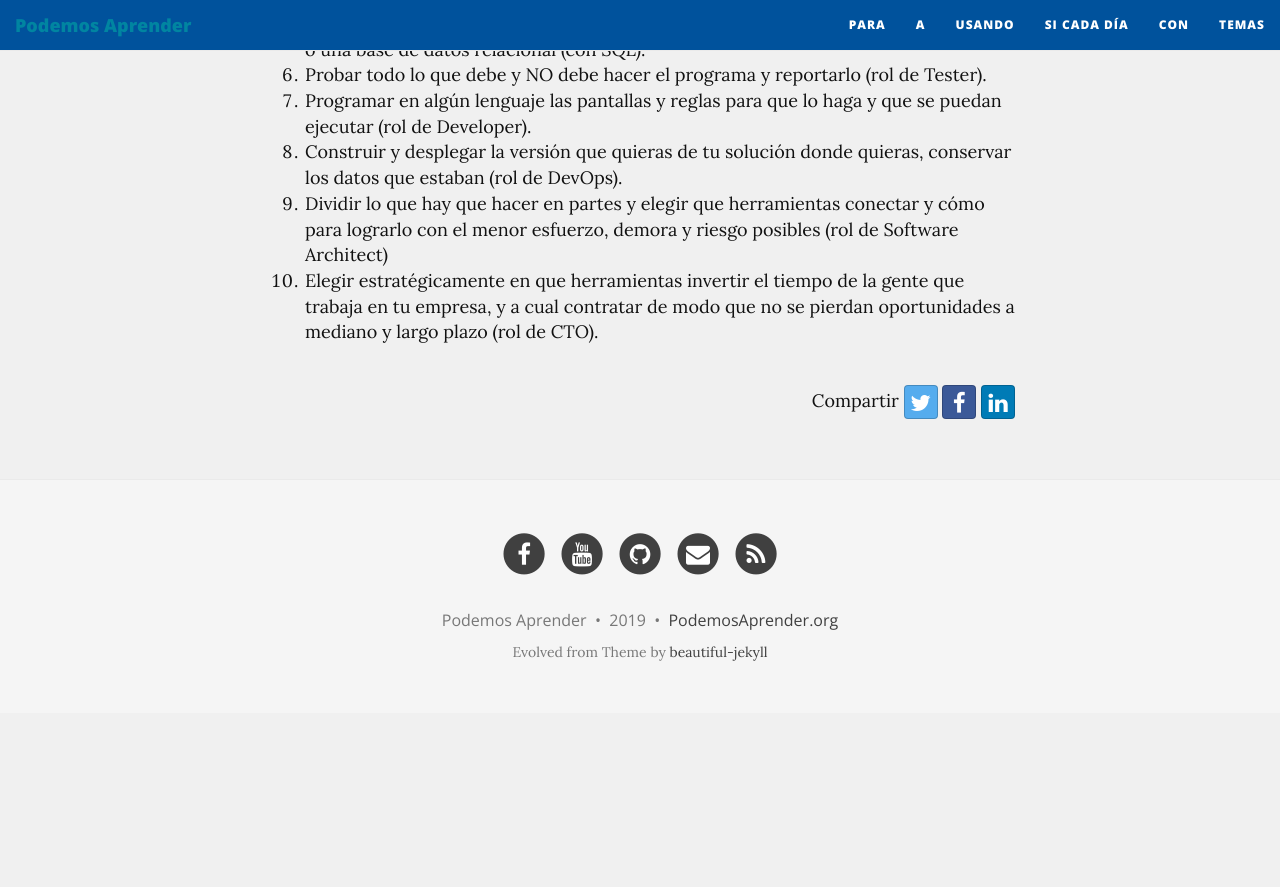
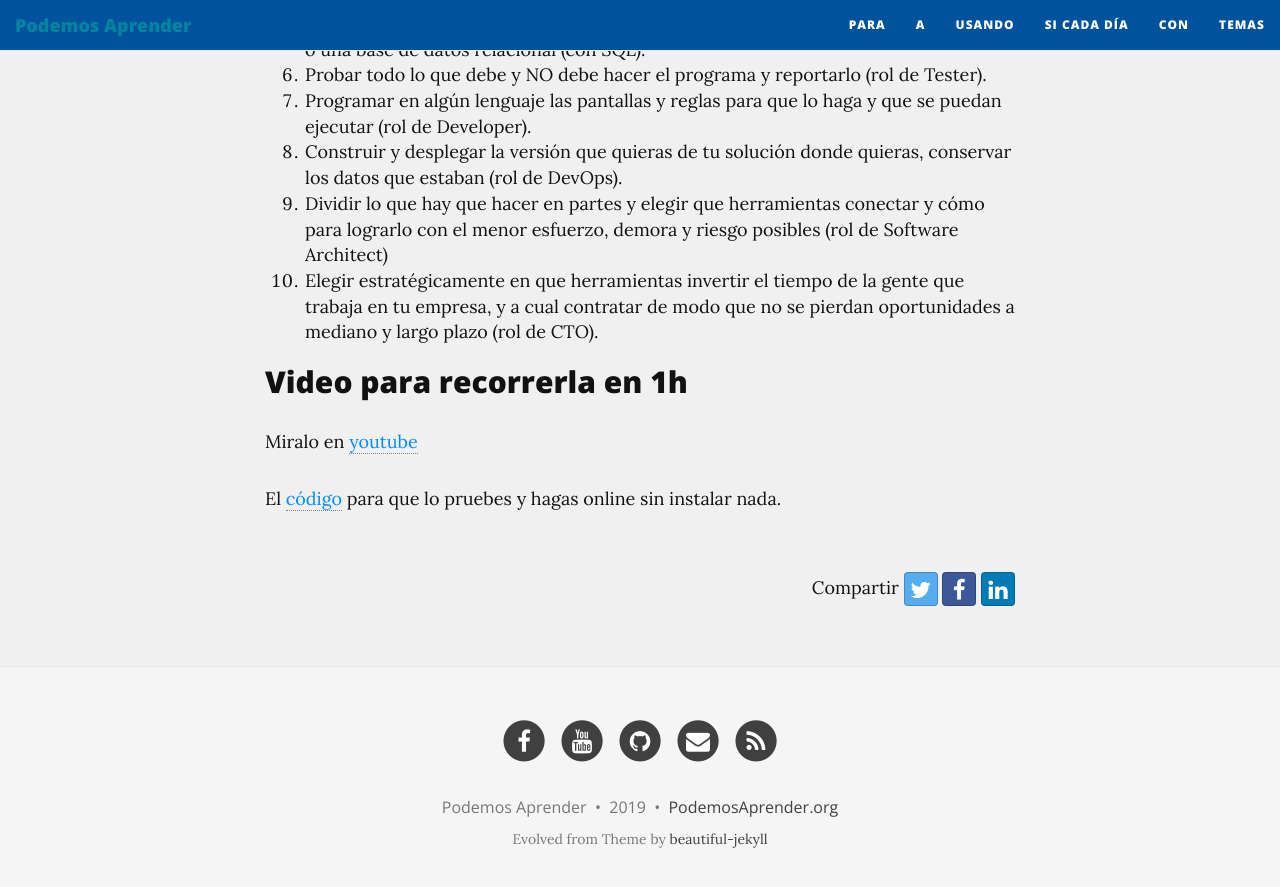
Before and after one commit to podemosaprender/podemosaprender.github.io, a Jekyll site: the page built from _contenidos/50programar/usando-una-escalerita-para-hacer-software.md, in a window 1280 px wide and 900 px high, scrolled down 793 px. Shown: the top 887 px of the window. Built offline with Jekyll 4.4.1, drawn with Linux system fonts in a browser that asks for light colours; nearby versions of some CDN libraries; before the commit the page ends 1506 px from its top, so only the background shows below that.

Commit message:
FUNCIONA: video y links

```diff
--- a/_contenidos/50programar/usando-una-escalerita-para-hacer-software.md
+++ b/_contenidos/50programar/usando-una-escalerita-para-hacer-software.md
@@ -16,3 +16,10 @@ Sabés (el mínimo para trabajar es cuatro)
 8. Construir y desplegar la versión que quieras de tu solución donde quieras, conservar los datos que estaban (rol de DevOps).
 9. Dividir lo que hay que hacer en partes y elegir que herramientas conectar y cómo para lograrlo con el menor esfuerzo, demora y riesgo posibles (rol de Software Architect)
 10. Elegir estratégicamente en que herramientas invertir el tiempo de la gente que trabaja en tu empresa, y a cual contratar de modo que no se pierdan oportunidades a mediano y largo plazo (rol de CTO).
+
+
+## Video para recorrerla en 1h
+
+Miralo en [youtube](https://www.youtube.com/watch?v=byLXzD0LaDo&list=PLuw2k9vttfEz1SEuu0trISyLu_HH4R8DG)
+
+El [código](https://glitch.com/edit/#!/podemos-aprender-numero-en-palabras) para que lo pruebes y hagas online sin instalar nada.
```
